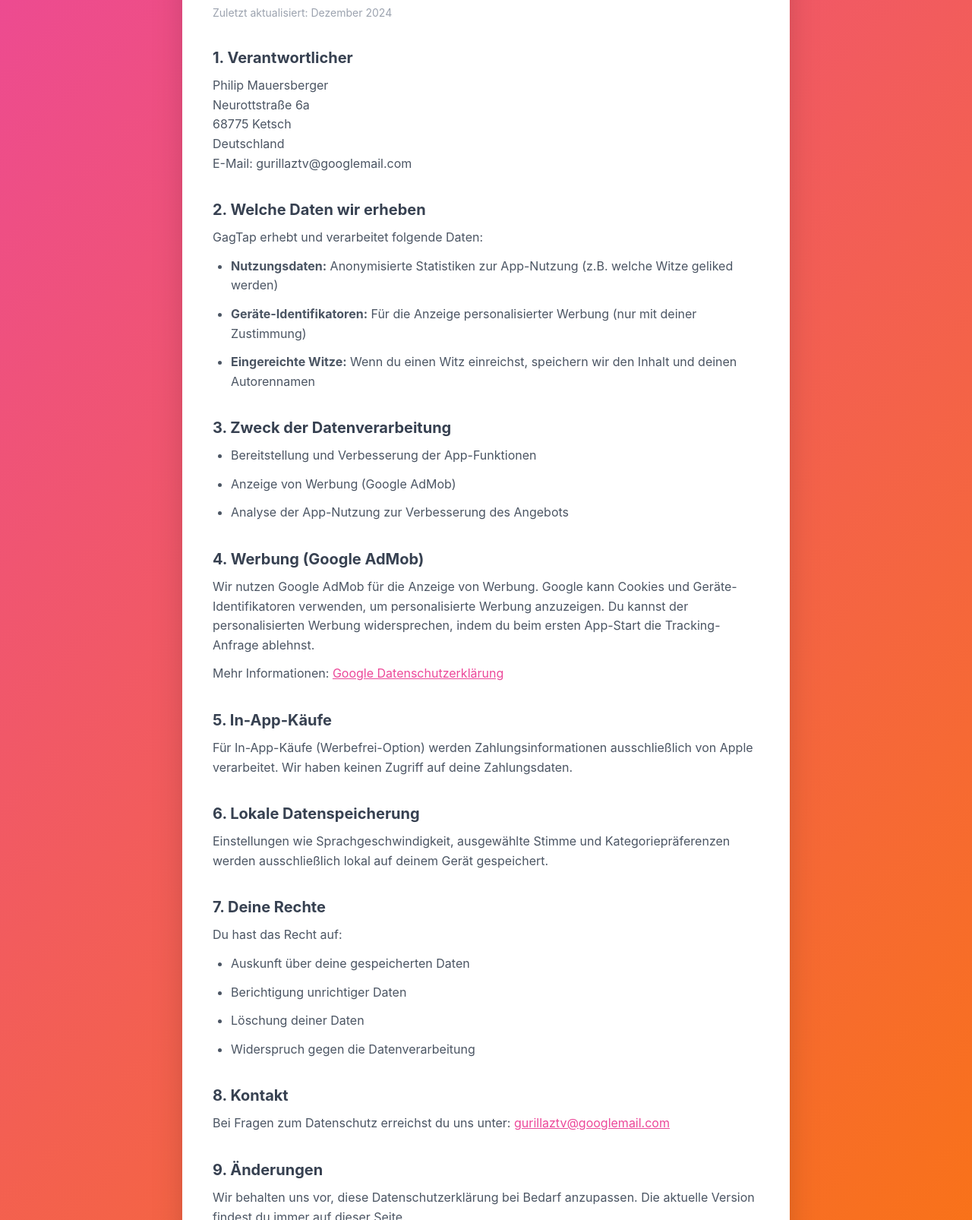
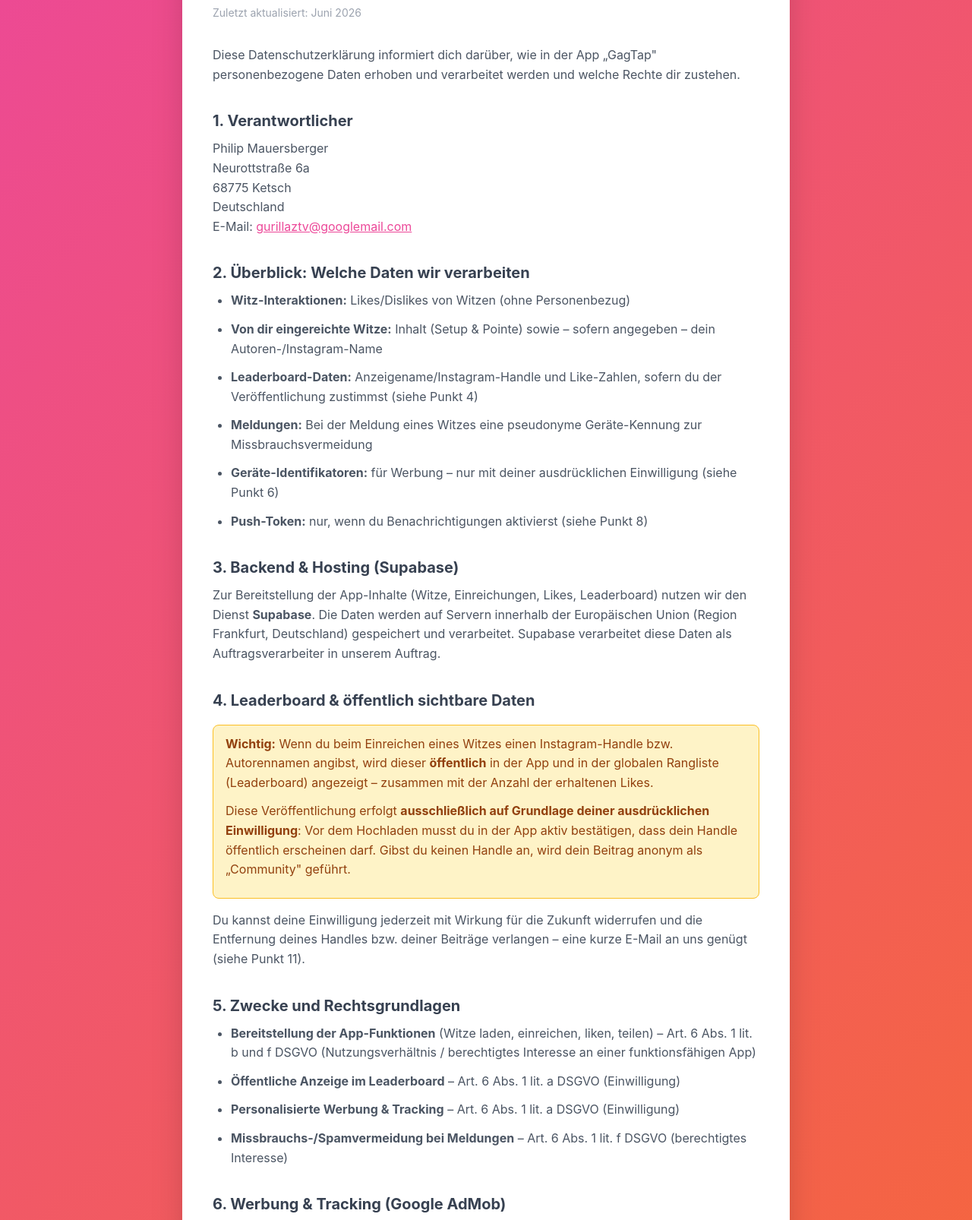
Before and after one commit to gurillaztv/GagTap, a plain HTML site: page datenschutz.html in a window 1280 px wide. Shown: the part 205-1811 px from the top of the page at 76% size. Drawn offline with Linux system fonts and the light colour scheme.

Commit message:
Rechtsseiten überarbeitet: Datenschutz & Nutzungsbedingungen
- Datenschutz: Leaderboard/Instagram-Einwilligung, Supabase-EU-Hosting,
  ATT/AdMob, Push, Foto-Zugriff, DSGVO-Rechte, Kinder-Hinweis
- Nutzungsbedingungen: öffentliches Leaderboard, Story-Editor, Mindestalter 16

Co-Authored-By: Claude Opus 4.8 <noreply@anthropic.com>

```diff
--- a/datenschutz.html
+++ b/datenschutz.html
@@ -35,13 +35,17 @@
         .updated { color: #9ca3af; font-size: 0.875rem; margin-bottom: 2rem; }
         a { color: #ec4899; }
         .logo { width: 60px; height: 60px; border-radius: 12px; margin-bottom: 1rem; }
+        .highlight { background: #fef3c7; border: 1px solid #fbbf24; border-radius: 8px; padding: 12px 16px; margin: 1rem 0; }
+        .highlight p, .highlight li { color: #92400e; }
     </style>
 </head>
 <body>
     <div class="container">
         <img src="icon.png" alt="GagTap" class="logo">
         <h1>Datenschutzerklärung</h1>
-        <p class="updated">Zuletzt aktualisiert: Dezember 2024</p>
+        <p class="updated">Zuletzt aktualisiert: Juni 2026</p>
+
+        <p>Diese Datenschutzerklärung informiert dich darüber, wie in der App „GagTap" personenbezogene Daten erhoben und verarbeitet werden und welche Rechte dir zustehen.</p>
 
         <h2>1. Verantwortlicher</h2>
         <p>
@@ -49,58 +53,110 @@
             Neurottstraße 6a<br>
             68775 Ketsch<br>
             Deutschland<br>
-            E-Mail: gurillaztv@googlemail.com
+            E-Mail: <a href="mailto:gurillaztv@googlemail.com">gurillaztv@googlemail.com</a>
         </p>
 
-        <h2>2. Welche Daten wir erheben</h2>
-        <p>GagTap erhebt und verarbeitet folgende Daten:</p>
+        <h2>2. Überblick: Welche Daten wir verarbeiten</h2>
         <ul>
-            <li><strong>Nutzungsdaten:</strong> Anonymisierte Statistiken zur App-Nutzung (z.B. welche Witze geliked werden)</li>
-            <li><strong>Geräte-Identifikatoren:</strong> Für die Anzeige personalisierter Werbung (nur mit deiner Zustimmung)</li>
-            <li><strong>Eingereichte Witze:</strong> Wenn du einen Witz einreichst, speichern wir den Inhalt und deinen Autorennamen</li>
+            <li><strong>Witz-Interaktionen:</strong> Likes/Dislikes von Witzen (ohne Personenbezug)</li>
+            <li><strong>Von dir eingereichte Witze:</strong> Inhalt (Setup &amp; Pointe) sowie – sofern angegeben – dein Autoren-/Instagram-Name</li>
+            <li><strong>Leaderboard-Daten:</strong> Anzeigename/Instagram-Handle und Like-Zahlen, sofern du der Veröffentlichung zustimmst (siehe Punkt 4)</li>
+            <li><strong>Meldungen:</strong> Bei der Meldung eines Witzes eine pseudonyme Geräte-Kennung zur Missbrauchsvermeidung</li>
+            <li><strong>Geräte-Identifikatoren:</strong> für Werbung – nur mit deiner ausdrücklichen Einwilligung (siehe Punkt 6)</li>
+            <li><strong>Push-Token:</strong> nur, wenn du Benachrichtigungen aktivierst (siehe Punkt 8)</li>
         </ul>
 
-        <h2>3. Zweck der Datenverarbeitung</h2>
+        <h2>3. Backend &amp; Hosting (Supabase)</h2>
+        <p>
+            Zur Bereitstellung der App-Inhalte (Witze, Einreichungen, Likes, Leaderboard) nutzen wir den
+            Dienst <strong>Supabase</strong>. Die Daten werden auf Servern innerhalb der Europäischen Union
+            (Region Frankfurt, Deutschland) gespeichert und verarbeitet. Supabase verarbeitet diese Daten als
+            Auftragsverarbeiter in unserem Auftrag.
+        </p>
+
+        <h2>4. Leaderboard &amp; öffentlich sichtbare Daten</h2>
+        <div class="highlight">
+            <p><strong>Wichtig:</strong> Wenn du beim Einreichen eines Witzes einen Instagram-Handle bzw. Autorennamen angibst, wird dieser <strong>öffentlich</strong> in der App und in der globalen Rangliste (Leaderboard) angezeigt – zusammen mit der Anzahl der erhaltenen Likes.</p>
+            <p>Diese Veröffentlichung erfolgt <strong>ausschließlich auf Grundlage deiner ausdrücklichen Einwilligung</strong>: Vor dem Hochladen musst du in der App aktiv bestätigen, dass dein Handle öffentlich erscheinen darf. Gibst du keinen Handle an, wird dein Beitrag anonym als „Community" geführt.</p>
+        </div>
+        <p>
+            Du kannst deine Einwilligung jederzeit mit Wirkung für die Zukunft widerrufen und die Entfernung
+            deines Handles bzw. deiner Beiträge verlangen – eine kurze E-Mail an uns genügt (siehe Punkt 11).
+        </p>
+
+        <h2>5. Zwecke und Rechtsgrundlagen</h2>
         <ul>
-            <li>Bereitstellung und Verbesserung der App-Funktionen</li>
-            <li>Anzeige von Werbung (Google AdMob)</li>
-            <li>Analyse der App-Nutzung zur Verbesserung des Angebots</li>
+            <li><strong>Bereitstellung der App-Funktionen</strong> (Witze laden, einreichen, liken, teilen) – Art. 6 Abs. 1 lit. b und f DSGVO (Nutzungsverhältnis / berechtigtes Interesse an einer funktionsfähigen App)</li>
+            <li><strong>Öffentliche Anzeige im Leaderboard</strong> – Art. 6 Abs. 1 lit. a DSGVO (Einwilligung)</li>
+            <li><strong>Personalisierte Werbung &amp; Tracking</strong> – Art. 6 Abs. 1 lit. a DSGVO (Einwilligung)</li>
+            <li><strong>Missbrauchs-/Spamvermeidung bei Meldungen</strong> – Art. 6 Abs. 1 lit. f DSGVO (berechtigtes Interesse)</li>
         </ul>
 
-        <h2>4. Werbung (Google AdMob)</h2>
+        <h2>6. Werbung &amp; Tracking (Google AdMob)</h2>
         <p>
-            Wir nutzen Google AdMob für die Anzeige von Werbung. Google kann Cookies und Geräte-Identifikatoren
-            verwenden, um personalisierte Werbung anzuzeigen. Du kannst der personalisierten Werbung widersprechen,
-            indem du beim ersten App-Start die Tracking-Anfrage ablehnst.
+            Die kostenlose Version zeigt Werbung über <strong>Google AdMob</strong> an. Hierbei können
+            Geräte-Identifikatoren (z. B. die Werbe-ID) verarbeitet werden, um Werbung auszuliefern und
+            – sofern du zustimmst – zu personalisieren.
         </p>
-        <p>Mehr Informationen: <a href="https://policies.google.com/privacy">Google Datenschutzerklärung</a></p>
+        <p>
+            Auf iOS fragen wir vor der Anzeige personalisierter Werbung über das Apple-Dialogfeld
+            („App Tracking Transparency") deine Einwilligung ab. Lehnst du ab, wird dir nur nicht
+            personalisierte Werbung gezeigt. Durch den In-App-Kauf „Werbefrei" entfällt die Werbung vollständig.
+        </p>
+        <p>Weitere Informationen: <a href="https://policies.google.com/privacy" target="_blank">Google Datenschutzerklärung</a></p>
 
-        <h2>5. In-App-Käufe</h2>
+        <h2>7. In-App-Käufe</h2>
         <p>
-            Für In-App-Käufe (Werbefrei-Option) werden Zahlungsinformationen ausschließlich von Apple verarbeitet.
-            Wir haben keinen Zugriff auf deine Zahlungsdaten.
+            Der einmalige Kauf „Werbefrei" wird ausschließlich über den Apple App Store abgewickelt.
+            Zahlungsdaten werden allein von Apple verarbeitet; wir erhalten keinen Zugriff auf deine
+            Zahlungsinformationen.
         </p>
 
-        <h2>6. Lokale Datenspeicherung</h2>
+        <h2>8. Push-Benachrichtigungen</h2>
         <p>
-            Einstellungen wie Sprachgeschwindigkeit, ausgewählte Stimme und Kategoriepräferenzen werden
-            ausschließlich lokal auf deinem Gerät gespeichert.
+            Du kannst optional eine tägliche Witz-Benachrichtigung aktivieren. Dafür wird ein
+            Push-Token deines Geräts verarbeitet. Du kannst Benachrichtigungen jederzeit in den
+            App- oder Systemeinstellungen wieder deaktivieren.
         </p>
 
-        <h2>7. Deine Rechte</h2>
-        <p>Du hast das Recht auf:</p>
+        <h2>9. Foto- und Medienzugriff</h2>
+        <p>
+            Im Story-Editor kannst du eigene Bilder als Hintergrund auswählen und erstellte Witz-Bilder
+            in deiner Fotogalerie speichern. Der Zugriff erfolgt nur nach deiner Freigabe und ausschließlich
+            lokal auf deinem Gerät – diese Bilder werden nicht an uns übertragen.
+        </p>
+
+        <h2>10. Lokale Datenspeicherung</h2>
+        <p>
+            Einstellungen wie Sprechgeschwindigkeit, ausgewählte Stimme, Musik-, Haptik- und
+            Kategoriepräferenzen sowie Favoriten werden ausschließlich lokal auf deinem Gerät gespeichert.
+        </p>
+
+        <h2>11. Deine Rechte</h2>
+        <p>Dir stehen nach der DSGVO insbesondere folgende Rechte zu:</p>
         <ul>
-            <li>Auskunft über deine gespeicherten Daten</li>
-            <li>Berichtigung unrichtiger Daten</li>
-            <li>Löschung deiner Daten</li>
-            <li>Widerspruch gegen die Datenverarbeitung</li>
+            <li>Auskunft über deine gespeicherten Daten (Art. 15)</li>
+            <li>Berichtigung unrichtiger Daten (Art. 16)</li>
+            <li>Löschung deiner Daten (Art. 17)</li>
+            <li>Einschränkung der Verarbeitung (Art. 18)</li>
+            <li>Datenübertragbarkeit (Art. 20)</li>
+            <li>Widerspruch gegen die Verarbeitung (Art. 21)</li>
+            <li>Widerruf erteilter Einwilligungen mit Wirkung für die Zukunft (Art. 7 Abs. 3)</li>
+            <li>Beschwerde bei einer Aufsichtsbehörde (Art. 77)</li>
         </ul>
+        <p>Zur Ausübung deiner Rechte genügt eine E-Mail an: <a href="mailto:gurillaztv@googlemail.com">gurillaztv@googlemail.com</a></p>
 
-        <h2>8. Kontakt</h2>
-        <p>Bei Fragen zum Datenschutz erreichst du uns unter: <a href="mailto:gurillaztv@googlemail.com">gurillaztv@googlemail.com</a></p>
+        <h2>12. Kinder</h2>
+        <p>
+            Die App richtet sich nicht an Kinder unter 16 Jahren. Wir erheben nicht wissentlich
+            personenbezogene Daten von Kindern.
+        </p>
 
-        <h2>9. Änderungen</h2>
-        <p>Wir behalten uns vor, diese Datenschutzerklärung bei Bedarf anzupassen. Die aktuelle Version findest du immer auf dieser Seite.</p>
+        <h2>13. Änderungen dieser Erklärung</h2>
+        <p>
+            Wir behalten uns vor, diese Datenschutzerklärung bei Bedarf anzupassen. Die jeweils aktuelle
+            Version findest du immer auf dieser Seite.
+        </p>
     </div>
 </body>
 </html>
```
Also changed, not shown: nutzungsbedingungen.html (+29 -15 lines).
